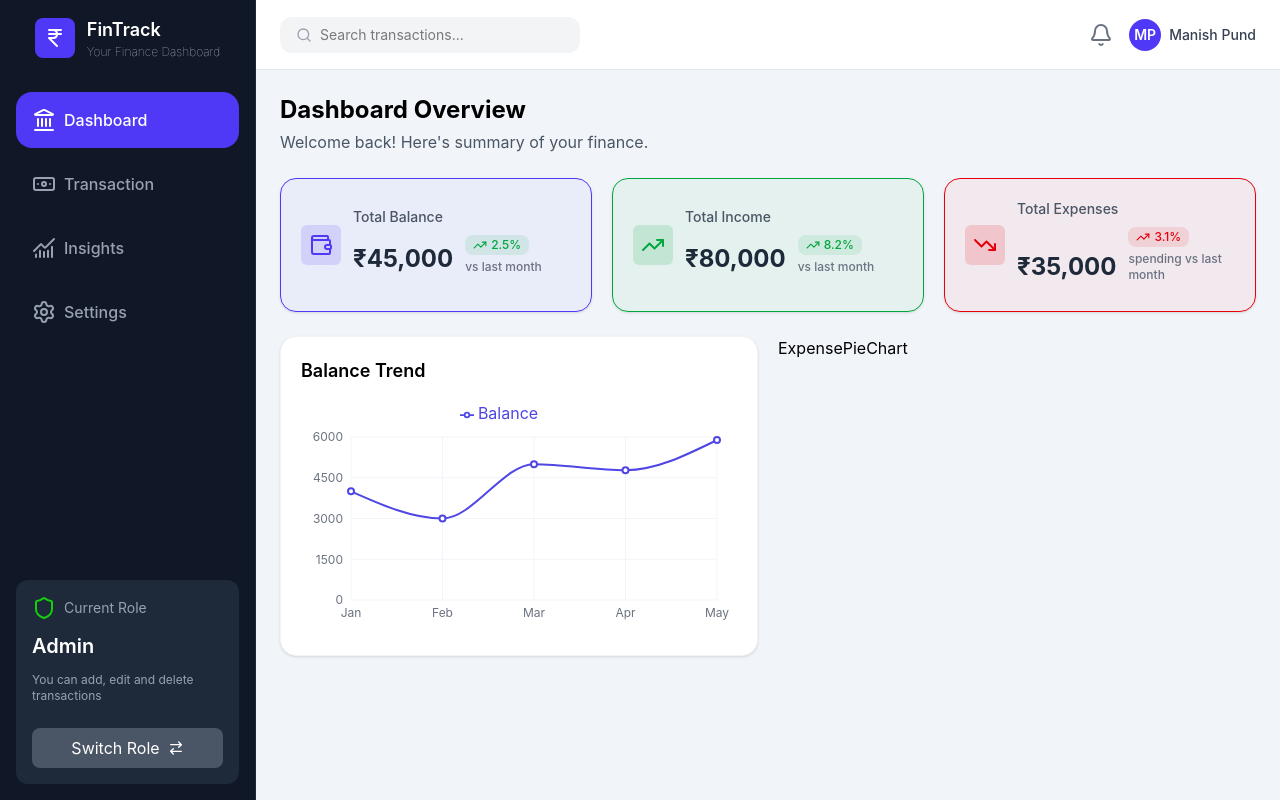
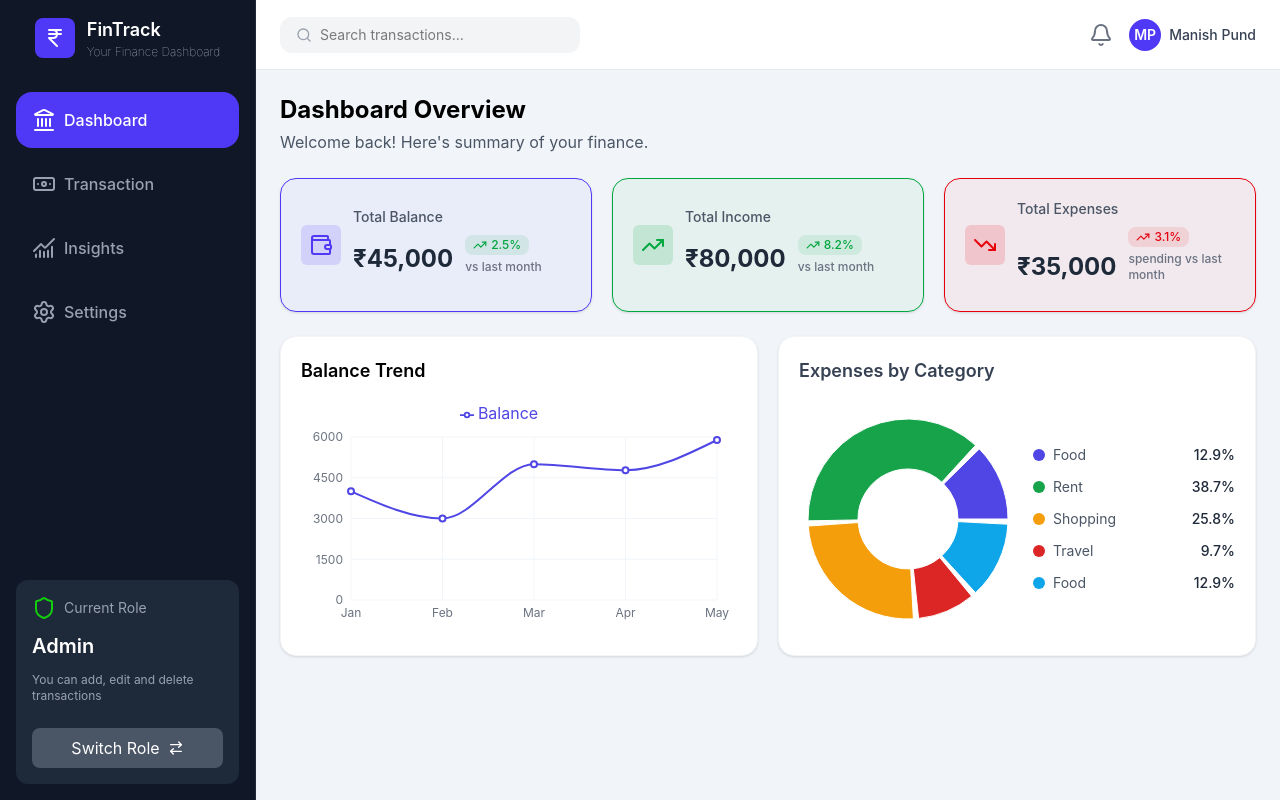
Before and after one commit to ManishPund/finance-dashboard, a React (Vite) app: page / in a window 1280 px wide. Built offline with nearby package versions, Linux system fonts and the light colour scheme.

Commit message:
Enhance ExpensePieChart with responsive layout and custom legend; update Dashboard layout for consistency

```diff
--- a/src/components/dashboard/BalanceChart.jsx
+++ b/src/components/dashboard/BalanceChart.jsx
@@ -19,7 +19,7 @@ const BalanceChart = () => {
   ];
 
   return (
-    <div className="bg-white p-5 rounded-2xl shadow-sm border border-gray-100 h-80 flex flex-col">
+    <div className="bg-white p-5 rounded-2xl shadow-sm border border-gray-100 flex flex-col min-h-80">
       <h2 className="text-lg font-semibold mb-4">Balance Trend</h2>
 
       <div className="flex-1">
--- a/src/components/dashboard/ExpensePieChart.jsx
+++ b/src/components/dashboard/ExpensePieChart.jsx
@@ -1,9 +1,95 @@
-import React from 'react'
+import { PieChart, Pie, Cell, Tooltip, ResponsiveContainer } from "recharts";
 
+const data = [
+  { name: "Food", value: 400 },
+  { name: "Rent", value: 1200 },
+  { name: "Shopping", value: 800 },
+  { name: "Travel", value: 300 },
+  { name: "Food", value: 400 },
+];
+
+const COLORS = [
+  "#4F46E5", // indigo
+  "#16A34A", // green
+  "#F59E0B", // amber
+  "#DC2626", // red
+  "#0EA5E9", // sky blue
+  "#9333EA", // purple
+  "#F43F5E", // rose
+  "#14B8A6", // teal
+  "#EAB308", // yellow
+  "#6366F1", // indigo light
+  "#22C55E", // green light
+  "#EF4444", // red light
+];
 const ExpensePieChart = () => {
+  // Calculate total
+  const total = data.reduce((acc, item) => acc + item.value, 0);
+
   return (
-    <div>ExpensePieChart</div>
-  )
-}
+    <div className="bg-white p-5 rounded-2xl shadow-sm border border-gray-100 min-h-80">
+      <h2 className="text-lg font-semibold text-gray-700 mb-4">
+        Expenses by Category
+      </h2>
 
-export default ExpensePieChart
+      {/* FLEX LAYOUT FOR PERFECT ALIGNMENT */}
+      <div className="flex items-center justify-between h-[85%]">
+        {/* PIE CHART */}
+        <div className="w-1/2 h-full">
+          <ResponsiveContainer width="100%" height="100%">
+            <PieChart>
+              <Pie
+                data={data}
+                cx="50%"
+                cy="50%"
+                innerRadius={50}
+                outerRadius={100}
+                paddingAngle={3}
+                dataKey="value"
+              >
+                {data.map((entry, index) => (
+                  <Cell key={index} fill={COLORS[index % COLORS.length]} />
+                ))}
+              </Pie>
+
+              <Tooltip
+                formatter={(value) => `₹ ${value}`}
+                contentStyle={{
+                  backgroundColor: "#fff",
+                  border: "1px solid #E5E7EB",
+                  borderRadius: "8px",
+                }}
+              />
+            </PieChart>
+          </ResponsiveContainer>
+        </div>
+
+        {/* CUSTOM LEGEND (RIGHT SIDE) */}
+        <div className="w-1/2 flex flex-col gap-3 pl-4">
+          {data.map((item, index) => {
+            const percent = ((item.value / total) * 100).toFixed(1);
+
+            return (
+              <div
+                key={index}
+                className="flex items-center justify-between text-sm"
+              >
+                <div className="flex items-center gap-2">
+                  <span
+                    className="w-3 h-3 rounded-full"
+                    style={{ backgroundColor: COLORS[index % COLORS.length] }}
+                  />
+                  <span className="text-gray-600">{item.name}</span>
+                </div>
+
+                <span className="font-medium text-gray-800">{percent}%</span>
+              </div>
+            );
+          })}
+        </div>
+      </div>
+    </div>
+  );
+};
+
+export default ExpensePieChart;
--- a/src/pages/Dashboard.jsx
+++ b/src/pages/Dashboard.jsx
@@ -1,7 +1,6 @@
 import SummaryCard from "../components/dashboard/SummaryCard";
 import BalanceChart from "../components/dashboard/BalanceChart";
 import ExpensePieChart from "../components/dashboard/ExpensePieChart";
-import InsightsCard from "../components/dashboard/InsightsCard";
 
 const Dashboard = () => {
   return (
@@ -11,7 +10,7 @@ const Dashboard = () => {
         Welcome back! Here's summary of your finance.
       </h3>
       <SummaryCard />
-      <div className="grid grid-cols-1 xl:grid-cols-2 gap-5 mb-6 items-stretch">
+      <div className="grid grid-cols-1 xl:grid-cols-2 gap-5 mb-6 items-stretch min-h-80">
         <BalanceChart />
         <ExpensePieChart />
       </div>
```
